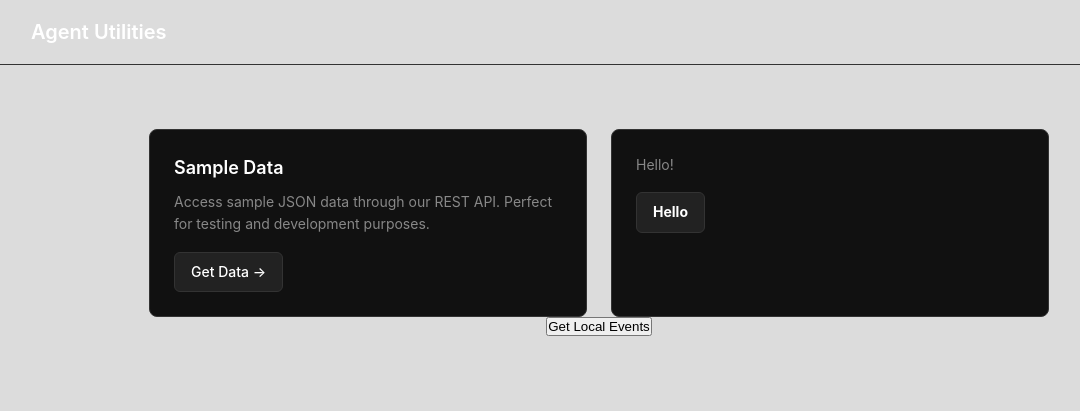
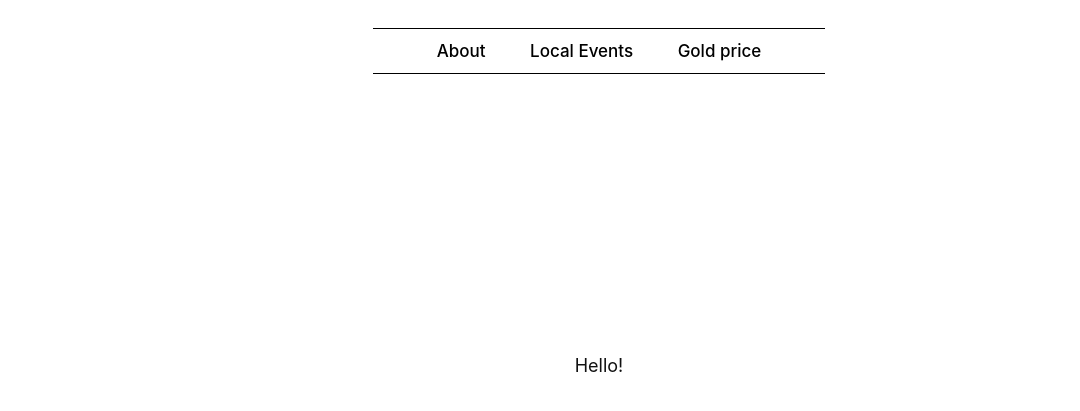
Before and after one commit to sankargh/Flask_web_app, a Flask app: template templates/content.html in a window 1280 px wide. Shown: the top 411 px of the page, without its empty margins (41-1121 px from the left). Run offline with Flask 3, Linux system fonts and the light colour scheme; the template is opened without the code that fills it, so the values that code supplies are empty.

Commit message:
Refactor HTML structure and styles for content page

```diff
--- a/templates/content.html
+++ b/templates/content.html
@@ -2,107 +2,80 @@
 <html lang="en">
 <head>
     <meta charset="UTF-8">
-        <meta name="viewport" content="width=device-width, initial-scale=1.0">
-        <title>Vercel + Flask</title>
-        <link rel="icon" type="image/svg+xml" href="/favicon.ico">
+    <title>Personal agents</title>
+
     <style>
-            * { margin: 0; padding: 0; box-sizing: border-box; }
         body {
-                font-family: -apple-system, BlinkMacSystemFont, 'Segoe UI', 'Roboto', 'Oxygen', 'Ubuntu', 'Cantarell', sans-serif;
-                background-color: #DCDCDC; color: #ffffff; line-height: 1.6; min-height: 100vh;
-                display: flex; flex-direction: column;
+            margin: 0;
+            background: #ffffff;
+            font-family: -apple-system, BlinkMacSystemFont, "Segoe UI",
+                         Roboto, Helvetica, Arial, sans-serif;
+            height: 100vh;
+            display: flex;
+            flex-direction: column;
+            color: #111;
+            align-items: center;
         }
-            header { border-bottom: 1px solid #333333; padding: 0; }
-            nav { max-width: 1200px; margin: 0 auto; display: flex; align-items: center; padding: 1rem 2rem; gap: 2rem; }
-            .logo { font-size: 1.25rem; font-weight: 600; color: #ffffff; text-decoration: none; }
-            .nav-links { display: flex; gap: 1.5rem; margin-left: auto; }
-            .nav-links a { text-decoration: none; color: #888888; padding: 0.5rem 1rem; border-radius: 6px; transition: all 0.2s ease; font-size: 0.875rem; font-weight: 500; }
-            .nav-links a:hover { color: #ffffff; background-color: #111111; }
-            main { flex: 1; max-width: 1200px; margin: 0 auto; padding: 4rem 2rem; display: flex; flex-direction: column; align-items: center; text-align: center; }
-            .hero { margin-bottom: 3rem; }
-            .hero-code { margin-top: 2rem; width: 100%; max-width: 900px; display: grid; grid-template-columns: repeat(auto-fit, minmax(300px, 1fr)); }
-            .hero-code pre { background-color: #0a0a0a; border: 1px solid #333333; border-radius: 8px; padding: 1.5rem; text-align: left; grid-column: 1 / -1; }
-            h1 { font-size: 3rem; font-weight: 700; margin-bottom: 1rem; background: linear-gradient(to right, #ffffff, #888888); -webkit-background-clip: text; -webkit-text-fill-color: transparent; background-clip: text; }
-            .subtitle { font-size: 1.25rem; color: #888888; margin-bottom: 2rem; max-width: 600px; }
-            .cards { display: grid; grid-template-columns: repeat(auto-fit, minmax(300px, 1fr)); gap: 1.5rem; width: 100%; max-width: 900px; }
-            .card { background-color: #111111; border: 1px solid #333333; border-radius: 8px; padding: 1.5rem; transition: all 0.2s ease; text-align: left; }
-            .card:hover { border-color: #555555; transform: translateY(-2px); }
-            .card h3 { font-size: 1.125rem; font-weight: 600; margin-bottom: 0.5rem; color: #ffffff; }
-            .card p { color: #888888; font-size: 0.875rem; margin-bottom: 1rem; }
-            .card a { display: inline-flex; align-items: center; color: #ffffff; text-decoration: none; font-size: 0.875rem; font-weight: 500; padding: 0.5rem 1rem; background-color: #222222; border-radius: 6px; border: 1px solid #333333; transition: all 0.2s ease; }
-            .card a:hover { background-color: #333333; border-color: #555555; }
-            .status-badge { display: inline-flex; align-items: center; gap: 0.5rem; background-color: #0070f3; color: #ffffff; padding: 0.25rem 0.75rem; border-radius: 20px; font-size: 0.75rem; font-weight: 500; margin-bottom: 2rem; }
-            .status-dot { width: 6px; height: 6px; background-color: #00ff88; border-radius: 50%; }
-            pre { background-color: #0a0a0a; border: 1px solid #333333; border-radius: 6px; padding: 1rem; overflow-x: auto; margin: 0; }
-            code { font-family: 'SF Mono', Monaco, 'Cascadia Code', 'Roboto Mono', Consolas, 'Courier New', monospace; font-size: 0.85rem; line-height: 1.5; color: #ffffff; }
-            .keyword { color: #ff79c6; }
-            .string { color: #f1fa8c; }
-            .function { color: #50fa7b; }
-            .class { color: #8be9fd; }
-            .module { color: #8be9fd; }
-            .variable { color: #f8f8f2; }
-            .decorator { color: #ffb86c; }
-            @media (max-width: 768px) {
-                nav { padding: 1rem; flex-direction: column; gap: 1rem; }
-                .nav-links { margin-left: 0; }
-                main { padding: 2rem 1rem; }
-                h1 { font-size: 2rem; }
-                .hero-code { grid-template-columns: 1fr; }
-                .cards { grid-template-columns: 1fr; }
+
+        /* ===== HEADER ===== */
+        .header-container {
+            text-align: center;
+            padding: 28px 0;
+        }
+
+        .header-box {
+            display: inline-block;
+            padding: 12px 44px;
+            border-top: 1px solid #000;
+            border-bottom: 1px solid #000;
+        }
+
+        .header-links a {
+            margin: 0 20px;
+            text-decoration: none;
+            font-size: 17px;
+            font-weight: 500;
+            color: #000;
+            cursor: pointer;
+        }
+
+        .header-links a:hover {
+            opacity: 0.7;
+        }
+
+        /* ===== CONTENT SECTION (2/3 PAGE) ===== */
+        .content-section {
+            height: 66vh;
+            display: flex;
+            justify-content: center;
+            align-items: center;
+            padding: 40px;
+            box-sizing: border-box;
+            word-wrap: normal;
+        }
+
+        .content-box {
+            max-width: 720px;
+            text-align: center;
+            align-items: center;
+            font-size: 18px;
+            line-height: 1.6;
+            word-wrap: normal;
         }
     </style>
-    </head>
-    <body>
-        <header>
-            <nav>
-                <a href="/" class="logo">Agent Utilities</a>
-            </nav>
-        </header>
-        <main>
-            <div class="cards">
-                <div class="card">
-                    <h3>Sample Data</h3>
-                    <p>Access sample JSON data through our REST API. Perfect for testing and development purposes.</p>
-                    <a href="/api/data">Get Data →</a>
-                </div>
-                <div class="card">
-                    <p>Hello!</p>
-                    <a href="/hello"><b>Hello</b></a>
-                </div>
-                <!-- <div class="card">
-                    <p>Chat</p>
-                    <a href="/chat"><b>Chat</b></a>
-                </div> -->
-            </div>
-            <!-- The window showing results -->
-<!-- <iframe
-    src="/chat"
-    width="300"
-    height="100"
-    title="Results">
-</iframe> -->
-<button onclick="chatData()">Get Local Events</button>
-
-<!-- Hidden section -->
-<div id="localEvents" style="display:none; margin-top:40px;">
-    <h3>Results</h3>
-    <div id="chatContent">Loading...</div>
-</div>
      <script>
-function chatData() {
-    const section = document.getElementById("localEvents");
-    const content = document.getElementById("chatContent");
+        function chatData(api) {
+            const section = document.getElementById("section");
+            const content = document.getElementById("content");
 
             // Show section on button click
             section.style.display = "block";
             content.innerHTML = "Loading...";
 
-    fetch("/chat") // internal API URL
-        // .then(response => response.json())
+            fetch(api) // internal API URL
                 .then(response => response.text())
                 .then(data => {
                     // Render result
-            // content.innerHTML = ` <pre>${JSON.stringify(data, null, 2)}</pre>`;
                     content.innerHTML = ` <pre>${data}</pre>`;
 
                 })
@@ -112,6 +85,26 @@ function chatData() {
                 });
             }
     </script>
-        </main>
+</head>
+<body>
+
+    <!-- HEADER -->
+    <div class="header-container">
+        <div class="header-box">
+            <div class="header-links">
+                <a onclick="chatData('about')">About</a>
+                <a onclick="chatData('local')">Local Events</a>
+                <a onclick="chatData('gold')">Gold price</a>
+            </div>
+        </div>
+    </div>
+
+    <!-- CONTENT -->
+    <div class="content-section" id="section">
+        <div class="content-box" id="content">
+            Hello!
+        </div>
+    </div>
+
 </body>
 </html>
```
Lines whose indentation alone changed are shown as unchanged.
